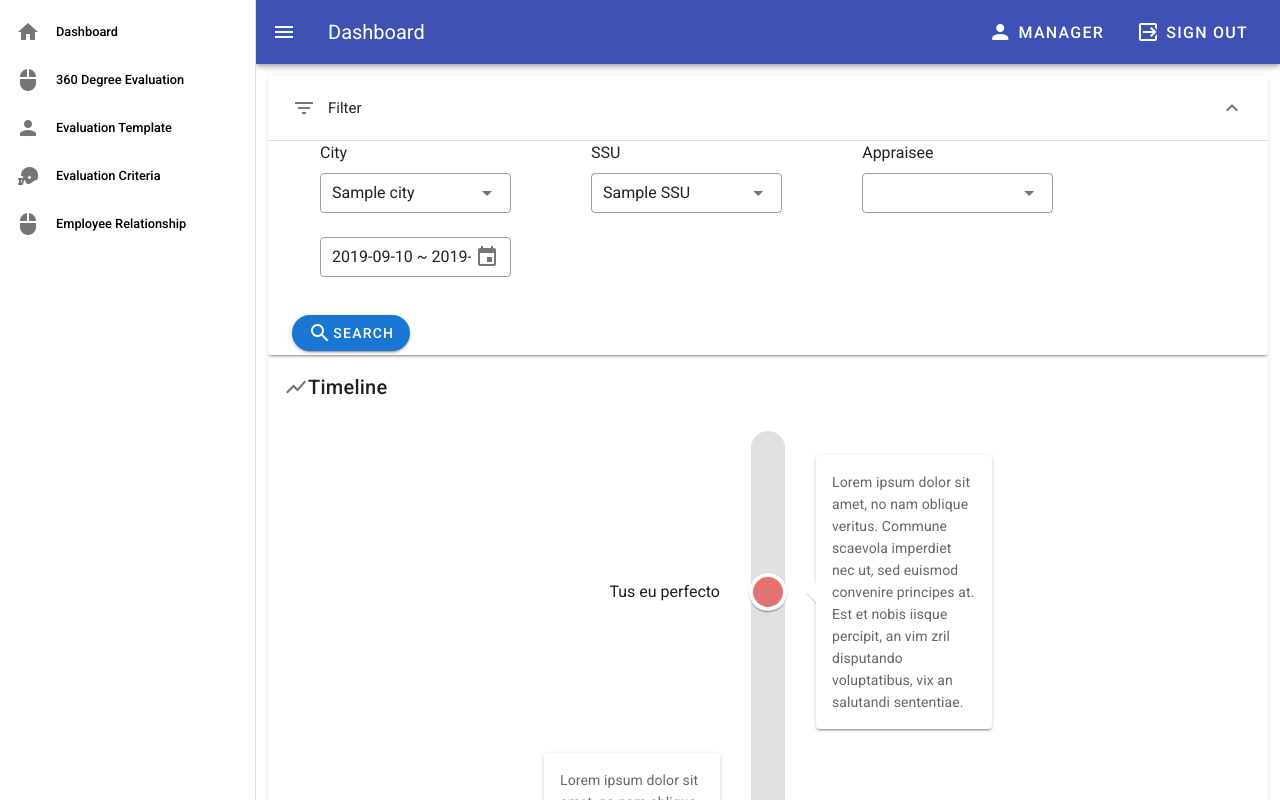
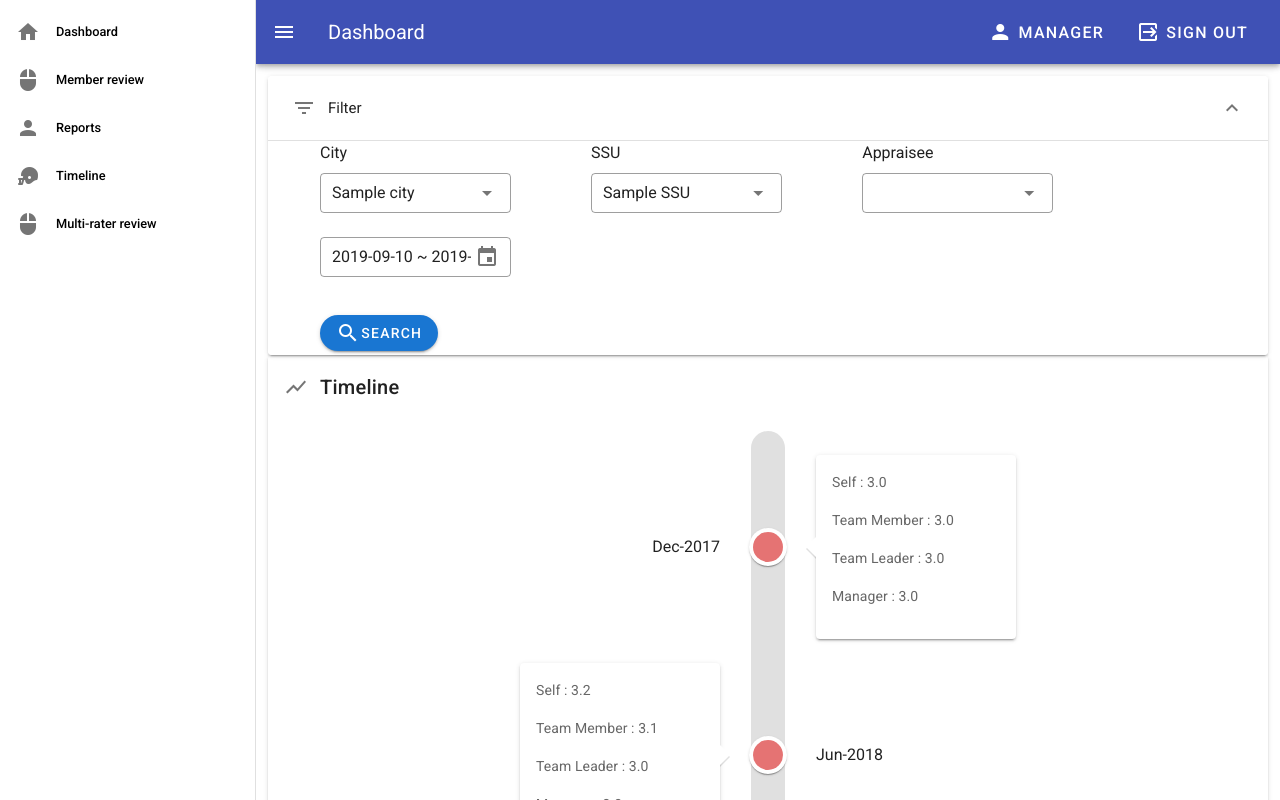
Before and after one commit to hoangdainghia234/360priceProject, a Vue app: page /manager/timeline in a window 1280 px wide. Shown: the top 800 px of the page. Built offline with nearby package versions, Linux system fonts and the light colour scheme.

Commit message:
timeline-manager

```diff
--- a/src/App.vue
+++ b/src/App.vue
@@ -32,23 +32,25 @@ export default {
       // userRole: "Employee"
 
       //------Manager------
-      // title: "Member review",
-      // itemsNav: {
-      //   "/manager": "Dashboard",
-      //   "/manager/member-review": "Member review",
-      //   "/manager/reports": "Reports",
-      //   "/manager/timeline": "Timeline",
-      //   "/manager/multi-rater-review": "Multi-rater review"
-      // },
       title: "Dashboard",
       itemsNav: {
-        "/": ["Dashboard", "mdi-home"],
-        "/CreateEvaluation": ["360 Degree Evaluation", "mdi-mouse"],
-        "/CreateTemplate": ["Evaluation Template", "mdi-account"],
-        "/CreateCriteria": ["Evaluation Criteria", "mdi-football-helmet"],
-        "/CreateRelationship": ["Employee Relationship", "mdi-mouse"]
+        "/manager": ["Dashboard", "mdi-home"],
+        "/manager/member-review": ["Member review", "mdi-mouse"],
+        "/manager/reports": ["Reports", "mdi-account"],
+        "/manager/timeline": ["Timeline", "mdi-football-helmet"],
+        "/manager/multi-rater-review": ["Multi-rater review", "mdi-mouse"]
       },
       userRole: "Manager"
+
+      // title: "Dashboard",
+      // itemsNav: {
+      //   "/": ["Dashboard", "mdi-home"],
+      //   "/CreateEvaluation": ["360 Degree Evaluation", "mdi-mouse"],
+      //   "/CreateTemplate": ["Evaluation Template", "mdi-account"],
+      //   "/CreateCriteria": ["Evaluation Criteria", "mdi-football-helmet"],
+      //   "/CreateRelationship": ["Employee Relationship", "mdi-mouse"]
+      // },
+      // userRole: "Manager"
     };
   },
 
--- a/src/components/manager/Timeline_Manager.vue
+++ b/src/components/manager/Timeline_Manager.vue
@@ -78,7 +78,7 @@
                     </v-col>
                   </v-row>
                   <v-row>
-                    <div class="ml-3">
+                    <div class="pl-10">
                       <v-btn rounded color="primary" dark
                         ><v-icon>mdi-magnify</v-icon>Search</v-btn
                       >
@@ -92,24 +92,59 @@
         <v-card>
           <v-card-title>
             <v-icon>mdi-chart-line-variant</v-icon>
-            Timeline
+            <span class="ml-3">Timeline</span>
           </v-card-title>
           <v-container>
             <v-timeline>
-              <v-timeline-item v-for="n in 5" :key="n" color="red lighten-2">
+              <v-timeline-item
+                v-for="item in items_datetime"
+                :key="item.date"
+                color="red lighten-2"
+              >
                 <template v-slot:opposite>
-                  <span>Tus eu perfecto</span>
+                  <span>{{ item.date }}</span>
                 </template>
                 <v-card class="elevation-2 item--card">
-                  <v-card-text>
-                    Lorem ipsum dolor sit amet, no nam oblique veritus. Commune
-                    scaevola imperdiet nec ut, sed euismod convenire principes
-                    at. Est et nobis iisque percipit, an vim zril disputando
-                    voluptatibus, vix an salutandi sententiae.
+                  <v-card-text @click="dialog = true">
+                    <p v-for="(n, i) in 4" :key="n">
+                      <span>{{ item.content[i].name }} : </span>
+                      <span>{{ item.content[i].rating }}</span>
+                    </p>
                   </v-card-text>
                 </v-card>
               </v-timeline-item>
             </v-timeline>
+            <v-dialog v-model="dialog">
+              <v-card>
+                <v-card-title class="d-flex justify-center grey lighten-2">
+                  <i>Comparison Charts</i>
+                </v-card-title>
+                <v-row class="justify-center mt-3 ml-3 mr-3">
+                  <v-col cols="6">
+                    <v-card class="mb-3 align-center">
+                      <div class="align-center">
+                        <apexchart
+                          type="radar"
+                          :options="chartOptions"
+                          :series="series"
+                        ></apexchart>
+                      </div>
+                    </v-card>
+                  </v-col>
+                  <v-col cols="6">
+                    <v-card>
+                      <div class="align-center">
+                        <apexchart
+                          type="radar"
+                          :options="chartOptions"
+                          :series="series"
+                        ></apexchart>
+                      </div>
+                    </v-card>
+                  </v-col>
+                </v-row>
+              </v-card>
+            </v-dialog>
           </v-container>
         </v-card>
       </v-container>
@@ -122,6 +157,7 @@ export default {
   name: "timeline",
   data() {
     return {
+      dialog: false,
       panel: [0],
       dates: ["2019-09-10", "2019-09-20"],
       menu: false,
@@ -144,30 +180,169 @@ export default {
       items_datetime: [
         {
           date: "Dec-2017",
-          content: ""
+          content: [
+            {
+              name: "Self",
+              rating: "3.0"
+            },
+            {
+              name: "Team Member",
+              rating: "3.0"
+            },
+            {
+              name: "Team Leader",
+              rating: "3.0"
+            },
+            {
+              name: "Manager",
+              rating: "3.0"
+            }
+          ]
         },
         {
           date: "Jun-2018",
-          content: ""
+          content: [
+            {
+              name: "Self",
+              rating: "3.2"
+            },
+            {
+              name: "Team Member",
+              rating: "3.1"
+            },
+            {
+              name: "Team Leader",
+              rating: "3.0"
+            },
+            {
+              name: "Manager",
+              rating: "3.0"
+            }
+          ]
         },
         {
           date: "Dec-2018",
-          content: ""
+          content: [
+            {
+              name: "Self",
+              rating: "4.0"
+            },
+            {
+              name: "Team Member",
+              rating: "3.1"
+            },
+            {
+              name: "Team Leader",
+              rating: "3.0"
+            },
+            {
+              name: "Manager",
+              rating: "3.0"
+            }
+          ]
         },
         {
           date: "Jun-2019",
-          content: ""
+          content: [
+            {
+              name: "Self",
+              rating: "3.9"
+            },
+            {
+              name: "Team Member",
+              rating: "3.0"
+            },
+            {
+              name: "Team Leader",
+              rating: "3.0"
+            },
+            {
+              name: "Manager",
+              rating: "3.0"
+            }
+          ]
         },
         {
           date: "Dec-2019",
-          content: ""
+          content: [
+            {
+              name: "Self",
+              rating: "3.8"
+            },
+            {
+              name: "Team Member",
+              rating: "3.4"
+            },
+            {
+              name: "Team Leader",
+              rating: "3.0"
+            },
+            {
+              name: "Manager",
+              rating: "3.0"
+            }
+          ]
         }
-      ]
+      ],
+      //chart
+      series: [
+        {
+          name: "Self",
+          data: [80, 50, 30, 40, 100, 20]
+        },
+        {
+          name: "Team",
+          data: [20, 30, 40, 80, 20, 80]
+        }
+      ],
+      chartOptions: {
+        chart: {
+          type: "radar",
+          id: "vuechart",
+          align: "center",
+          toolbar: {
+            show: false
+          }
+        },
+        markers: {
+          size: 0
+        },
+        title: {
+          text: "Self vs Team",
+          align: "center"
+        },
+        stroke: {
+          width: 2
+        },
+        fill: {
+          opacity: 0.2
+        },
+        xaxis: {
+          categories: [
+            "Category 1",
+            "Category 2",
+            "Category 3",
+            "Category 4",
+            "Category 5",
+            "Category 6"
+          ],
+          labels: {
+            style: {
+              colors: ["#000000"]
+            }
+          }
+        }
+      }
     };
   },
   computed: {
     dateRangeText() {
       return this.dates.join(" ~ ");
+    }
+  },
+  methods: {
+    func() {
+      console.log("hello");
     }
   }
 };
@@ -175,7 +350,7 @@ export default {
 
 <style scoped>
 .item--card {
-  max-width: 40%;
+  width: 200px;
 }
 .v-timeline-item:nth-child(2n) .v-timeline-item__body .item--card {
   float: right;
--- a/src/router/index.js
+++ b/src/router/index.js
@@ -66,6 +66,8 @@ const routes = [
     name: "MultiRaterReview",
     component: MultiRaterReview
   },
+
+  //adimn
   {
     path: "/CreateTemplate",
     name: "CreateTemplate",
```
